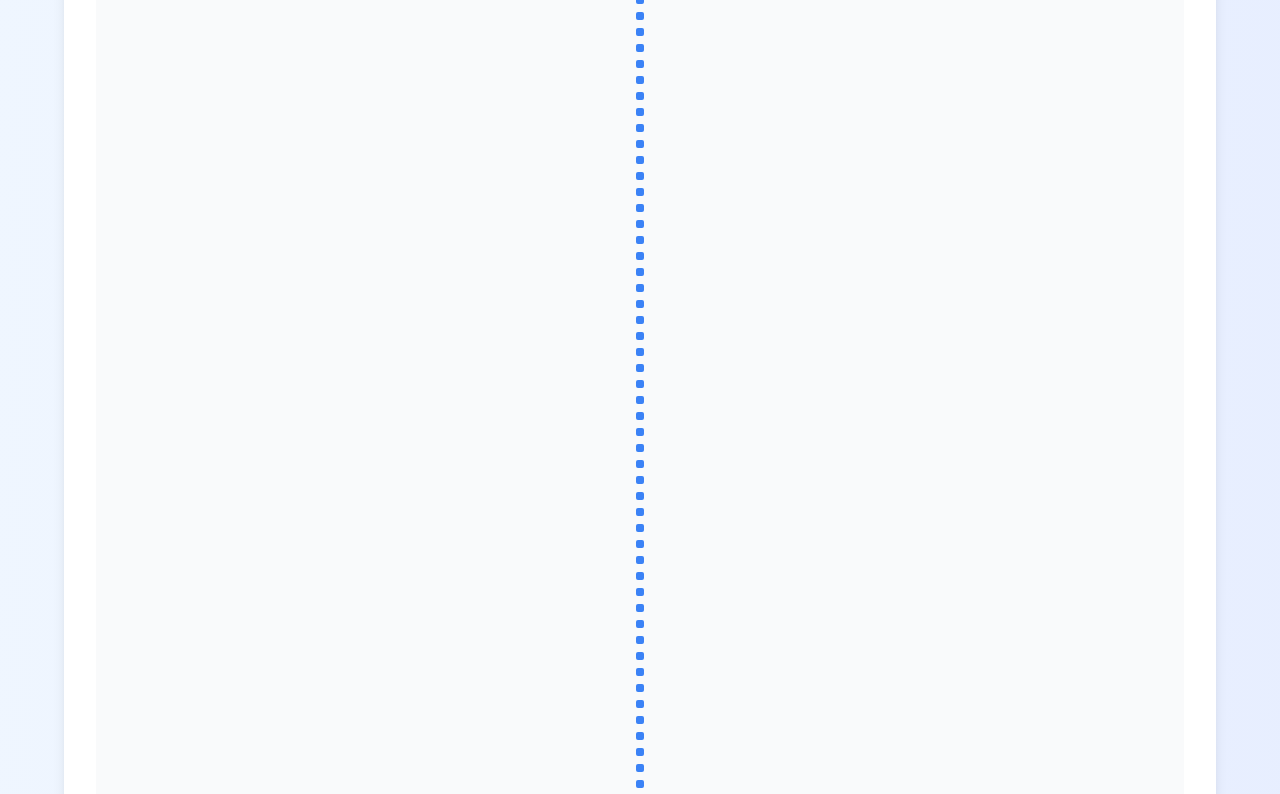
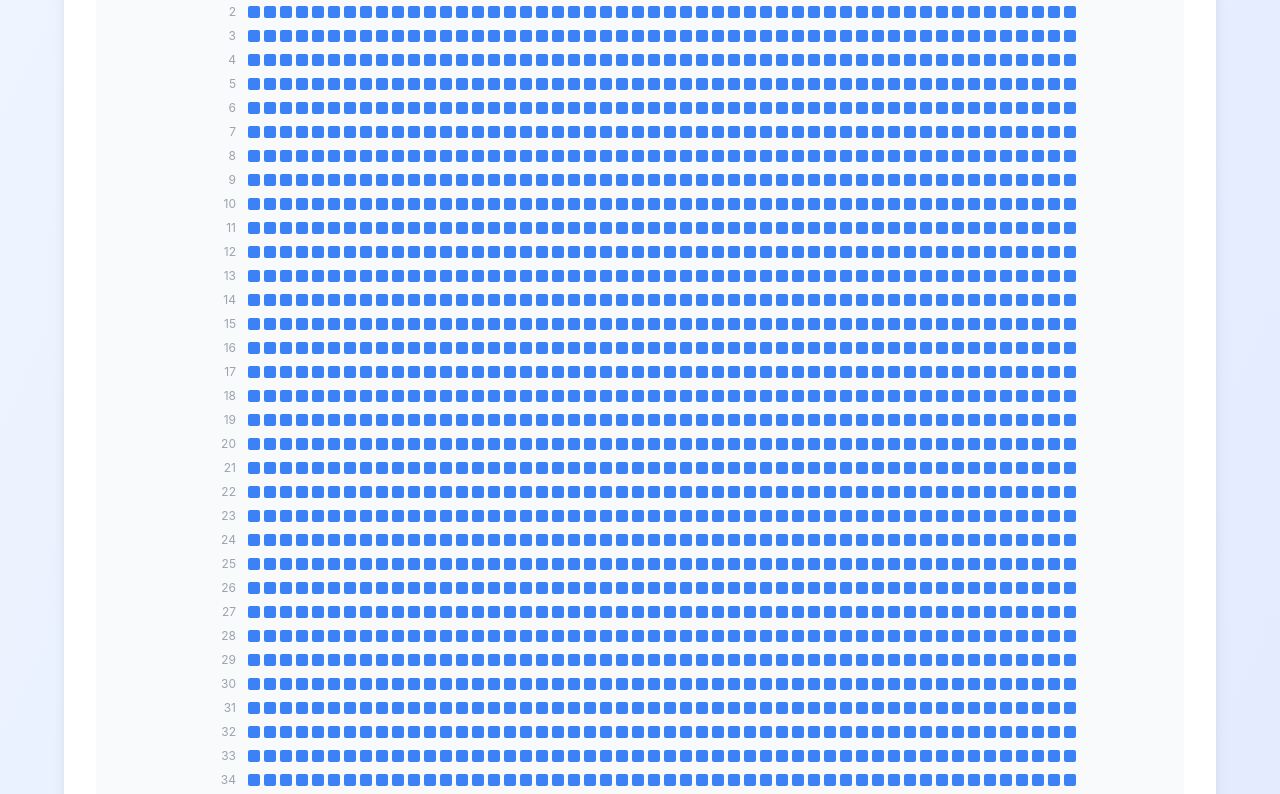
Before and after one commit to catherinebhicks/days-in-my-life, a React (Vite) app: page / in a window 1280 px wide. Shown: the part 556-1350 px from the top of the page. Built offline with nearby package versions, Linux system fonts and the light colour scheme; the HTML template or start-up script is replaced by a standard one.

Commit message:
Fix week grid layout to show years as rows and weeks as columns
cgen-6931caae5ed440fa86944bd14366486d

```diff
--- a/src/components/WeeksOfLife.jsx
+++ b/src/components/WeeksOfLife.jsx
@@ -19,22 +19,39 @@ const WeeksOfLife = () => {
   const completionPercentage = ((weeksLived / totalWeeks) * 100).toFixed(1);
 
   const renderWeekGrid = () => {
-    const weeks = [];
-    for (let i = 0; i < totalWeeks; i++) {
-      const isLived = i < weeksLived;
-      weeks.push(
+    const years = [];
+
+    for (let year = 0; year < lifeExpectancy; year++) {
+      const weekRows = [];
+
+      for (let week = 0; week < 52; week++) {
+        const weekNumber = year * 52 + week;
+        const isLived = weekNumber < weeksLived;
+
+        weekRows.push(
           <div
-          key={i}
-          className={`w-1 h-1 md:w-2 md:h-2 rounded-sm transition-colors duration-200 ${
+            key={weekNumber}
+            className={`w-2 h-2 md:w-3 md:h-3 rounded-sm transition-colors duration-200 ${
               isLived
                 ? 'bg-blue-500 hover:bg-blue-600'
                 : 'bg-gray-200 hover:bg-gray-300'
             }`}
-          title={`Week ${i + 1}${isLived ? ' (lived)' : ' (future)'}`}
+            title={`Year ${year + 1}, Week ${week + 1}${isLived ? ' (lived)' : ' (future)'}`}
           />
         );
       }
-    return weeks;
+
+      years.push(
+        <div key={year} className="flex gap-1 items-center">
+          <div className="w-8 text-xs text-gray-400 text-right mr-2">{year + 1}</div>
+          <div className="flex gap-1">
+            {weekRows}
+          </div>
+        </div>
+      );
+    }
+
+    return years;
   };
 
   const milestones = [
```
Lines whose indentation alone changed are shown as unchanged.
